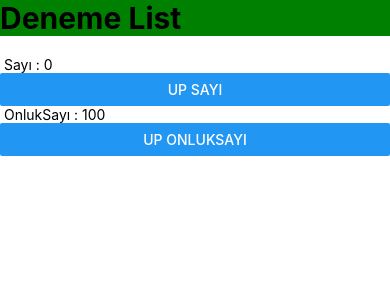
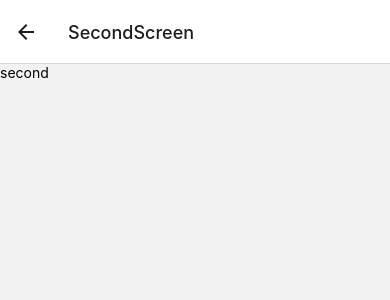
Before and after one commit to aytacbulanik/React_Native_TestLibrary, a React Native app: screen /SecondScreen in a window 390 px wide. Shown: the top 300 px of the page. Built offline with nearby package versions, Linux system fonts and the light colour scheme.

Commit message:
navigation screens added and they are working

```diff
--- a/index.js
+++ b/index.js
@@ -3,7 +3,7 @@
  */
 import {NavigationContainer} from '@react-navigation/native';
 import {AppRegistry} from 'react-native';
-import App from './src/App';
+import Router from './src/Router';
 import {name as appName} from './app.json';
 
-AppRegistry.registerComponent(appName, () => App);
+AppRegistry.registerComponent(appName, () => Router);
--- a/package.json
+++ b/package.json
@@ -11,6 +11,7 @@
   },
   "dependencies": {
     "@react-navigation/native": "^6.0.13",
+    "@react-navigation/native-stack": "^6.9.1",
     "react": "18.1.0",
     "react-native": "0.70.4",
     "react-native-safe-area-context": "^4.4.1",
--- a/src/App.js
+++ /dev/null
@@ -1,37 +0,0 @@
-import {Text, SafeAreaView, StyleSheet, Button} from 'react-native';
-import React, {useEffect, useState} from 'react';
-
-const App = () => {
-  const [sayi, setSayi] = useState(0);
-  const [onlukSayi, setOnlukSayi] = useState(100);
-
-  useEffect(() => console.log('sayi guncellendi'), [sayi]);
-  useEffect(() => console.log('onlukSayı guncellendi'), [onlukSayi]);
-
-  return (
-    <SafeAreaView style={styles.container}>
-      <Text style={styles.large_title}>Deneme List</Text>
-      <Text> Sayı : {sayi} </Text>
-      <Button title="up sayi" onPress={() => setSayi(sayi + 1)} />
-      <Text> OnlukSayı : {onlukSayi} </Text>
-      <Button
-        title="up OnlukSayı"
-        onPress={() => setOnlukSayi(onlukSayi + 100)}
-      />
-    </SafeAreaView>
-  );
-};
-
-const styles = StyleSheet.create({
-  container: {
-    backgroundColor: 'white',
-    flex: 1,
-  },
-  large_title: {
-    backgroundColor: 'green',
-    fontSize: 30,
-    fontWeight: 'bold',
-    marginBottom: 20,
-  },
-});
-export default App;
--- /dev/null
+++ b/src/Router.js
@@ -0,0 +1,20 @@
+import React from 'react';
+import {NavigationContainer} from '@react-navigation/native';
+import {createNativeStackNavigator} from '@react-navigation/native-stack';
+import first from './pages/First';
+import second from './pages/Second';
+
+const Stack = createNativeStackNavigator();
+
+function App() {
+  return (
+    <NavigationContainer>
+      <Stack.Navigator>
+        <Stack.Screen name="First Screen deneme" component={first} />
+        <Stack.Screen name="SecondScreen" component={second} />
+      </Stack.Navigator>
+    </NavigationContainer>
+  );
+}
+
+export default App;
--- /dev/null
+++ b/src/pages/First.js
@@ -0,0 +1,12 @@
+import {SafeAreaView, Text} from 'react-native';
+import React from 'react';
+
+const First = () => {
+  return (
+    <SafeAreaView>
+      <Text>First !!!</Text>
+    </SafeAreaView>
+  );
+};
+
+export default First;
--- /dev/null
+++ b/src/pages/Second.js
@@ -0,0 +1,12 @@
+import {SafeAreaView, Text} from 'react-native';
+import React from 'react';
+
+const second = () => {
+  return (
+    <SafeAreaView>
+      <Text>second</Text>
+    </SafeAreaView>
+  );
+};
+
+export default second;
```
Also changed, not shown: 1 other file (tests, documents, lock files or other folders).
